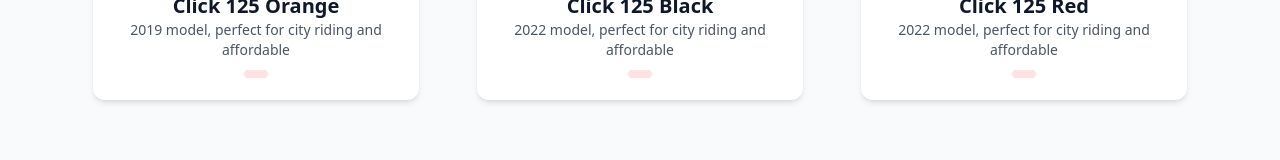
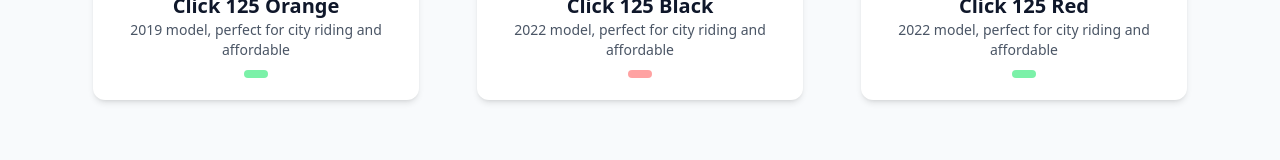
Before and after one commit to davebmerino/don-moto-rental, a React (Vite) app: page / in a window 1280 px wide. Shown: the part 3458-3618 px from the top of the page. Built offline with nearby package versions, Linux system fonts and the light colour scheme.

Commit message:
motocard

```diff
--- a/src/components/Motocard.jsx
+++ b/src/components/Motocard.jsx
@@ -12,9 +12,9 @@
           <p className="text-gray-600 text-sm">{bike.description}</p>
           <span
             className={`mt-2 inline-block px-3 py-1 text-xs font-medium rounded-full ${
-              bike.status === "Available"
-                ? "bg-green-100 text-green-700"
-                : "bg-red-100 text-red-700"
+              bike.available === true
+                ? "bg-green-300 text-green-900"
+                : "bg-red-300 text-red-500"
             }`}
           >
             {bike.status}
```
